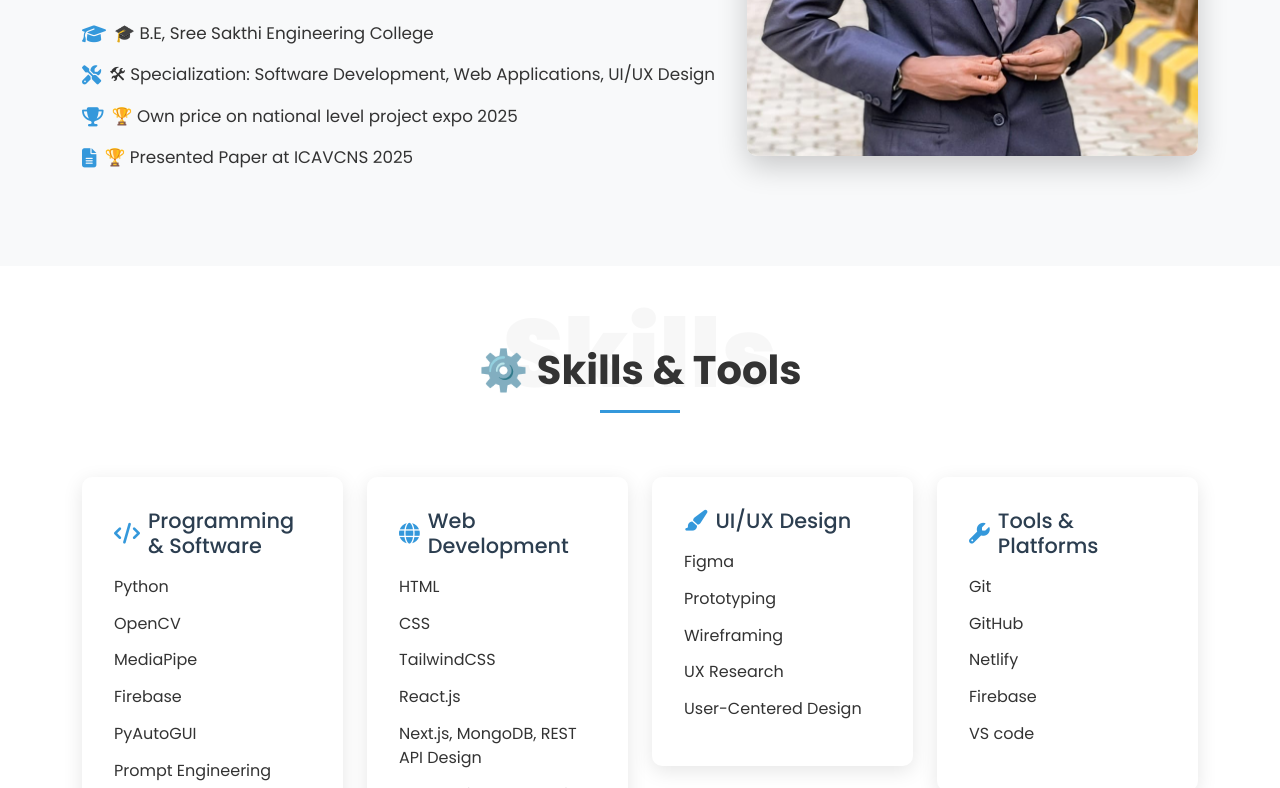
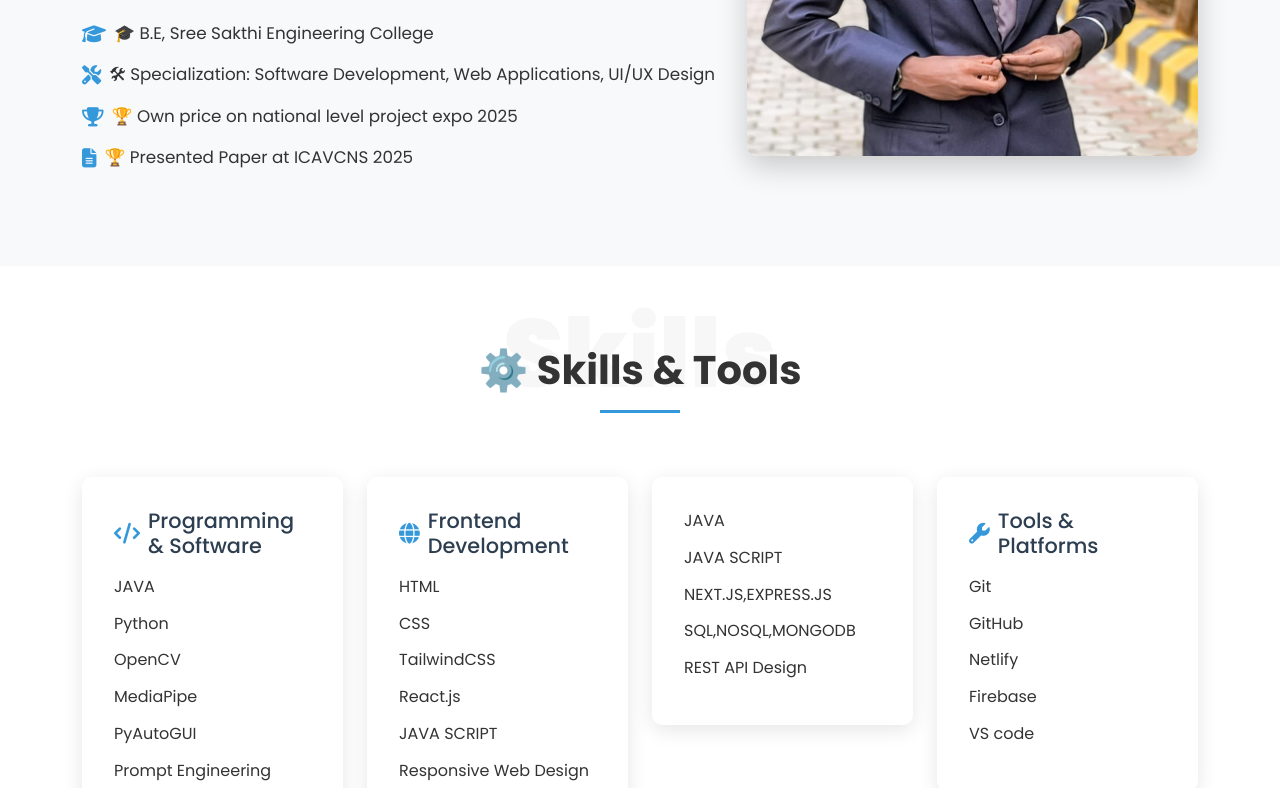
Before and after one commit to Nitheeshnkl/Portfolio, a plain HTML site: page index.html in a window 1280 px wide. Shown: the part 2012-2800 px from the top of the page. Drawn offline with nearby package versions, Linux system fonts and the light colour scheme.

Commit message:
Update skills and titles in index.html

```diff
--- a/index.html
+++ b/index.html
@@ -54,7 +54,7 @@
         <div class="col-lg-7 hero-content" data-aos="fade-right">
           <div class="opentowork-badge">#opentowork</div>
           <h1>👋 Hi, I'm Nitheesh</h1>
-          <h2>SOFTWARE DEVELOPER | WEB DEVELOPER | UI/UX DESIGNER</h2>
+          <h2>SOFTWARE DEVELOPER | FULL STACK  DEVELOPER </h2>
           <p>Passionate about developing web apps and software systems using Python and modern frameworks.</p>
           <div>
             <a href="#contact" class="btn-primary-custom">📬 Let's Connect</a>
@@ -149,10 +149,10 @@
       <div class="col-lg-3 col-md-6" data-aos="fade-up" data-aos-delay="100">
         <div class="skill-card">
           <h4><i class="fas fa-code"></i> Programming & Software</h4>
+          <div class="skill-item">JAVA</div>
           <div class="skill-item">Python</div>
           <div class="skill-item">OpenCV</div>
           <div class="skill-item">MediaPipe</div>
-          <div class="skill-item">Firebase</div>
           <div class="skill-item">PyAutoGUI</div>
           <div class="skill-item">Prompt Engineering</div>
         </div>
@@ -161,12 +161,12 @@
       <!-- Web Development -->
       <div class="col-lg-3 col-md-6" data-aos="fade-up" data-aos-delay="200">
         <div class="skill-card">
-          <h4><i class="fas fa-globe"></i> Web Development</h4>
+          <h4><i class="fas fa-globe"></i> Frontend Development</h4>
           <div class="skill-item">HTML</div>
           <div class="skill-item">CSS</div>
           <div class="skill-item">TailwindCSS</div>
           <div class="skill-item">React.js</div>
-          <div class="skill-item">Next.js, MongoDB, REST API Design</div>
+          <div class="skill-item">JAVA SCRIPT</div>
            <div class="skill-item">Responsive Web Design</div>
         </div>
       </div>
@@ -174,12 +174,12 @@
       <!-- UI/UX Design -->
       <div class="col-lg-3 col-md-6" data-aos="fade-up" data-aos-delay="300">
         <div class="skill-card">
-          <h4><i class="fas fa-paint-brush"></i> UI/UX Design</h4>
-          <div class="skill-item">Figma</div>
-          <div class="skill-item">Prototyping</div>
-          <div class="skill-item">Wireframing</div>
-          <div class="skill-item">UX Research</div>
-          <div class="skill-item">User-Centered Design</div>
+          <div class="skill-item">JAVA</div>
+           <div class="skill-item">JAVA SCRIPT</div>
+           <div class="skill-item">NEXT.JS,EXPRESS.JS</div>
+          <div class="skill-item">SQL,NOSQL,MONGODB</div>
+          <div class="skill-item">REST API Design</div>
+
         </div>
       </div>
 
```
